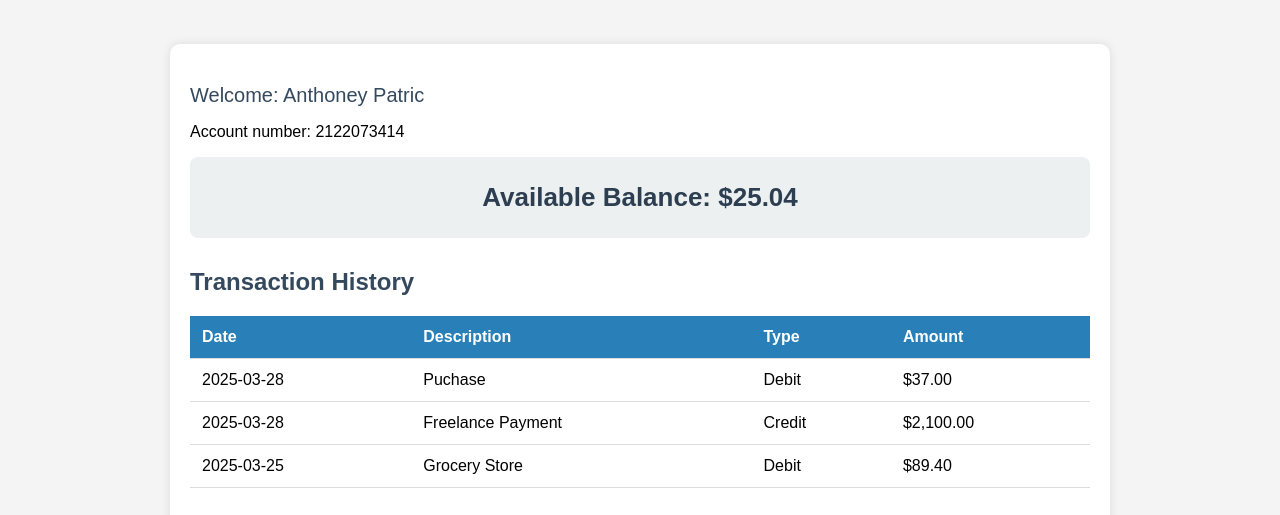
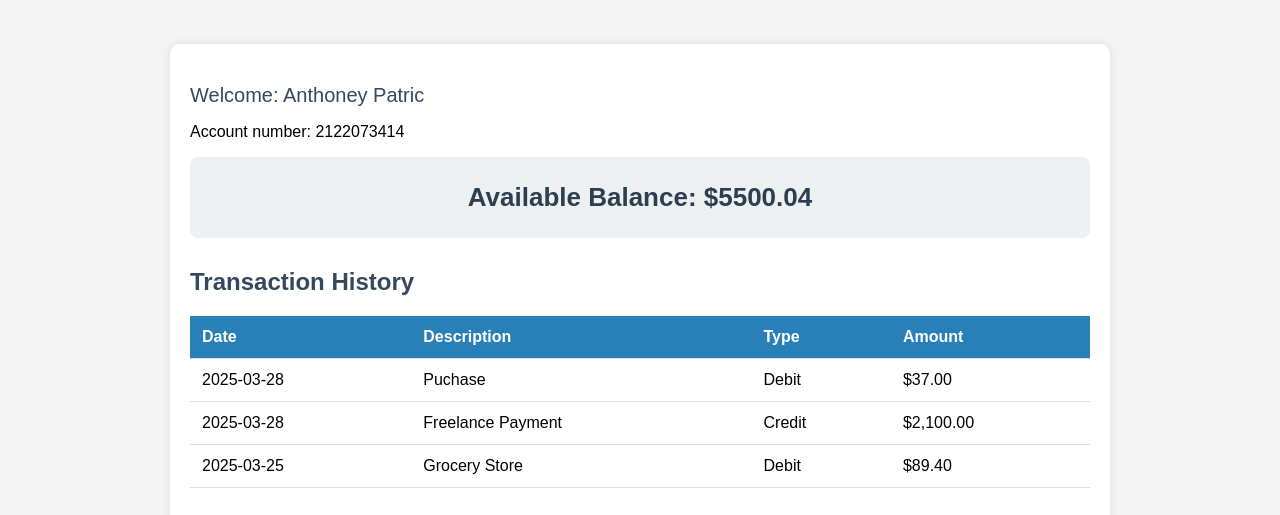
Before and after one commit to bankwallet1/bank1, a plain HTML site: page dash2.html in a window 1280 px wide. Shown: the part 210-725 px from the top of the page. Drawn offline with Linux system fonts and the light colour scheme.

Commit message:
Update dash2.html

```diff
--- a/dash2.html
+++ b/dash2.html
@@ -88,7 +88,7 @@
   <div class="navbar">Wells Fargo Bank Account | Dashboard</div>
   <div class="container">
     <p class="owner">Welcome: Anthoney Patric </p><p> Account number: 2122073414 </p>
-    <div class="balance-box"> Available Balance: $25.04</div>
+    <div class="balance-box"> Available Balance: $5500.04</div>
 
     <h2>Transaction History</h2>
     <table>
```
